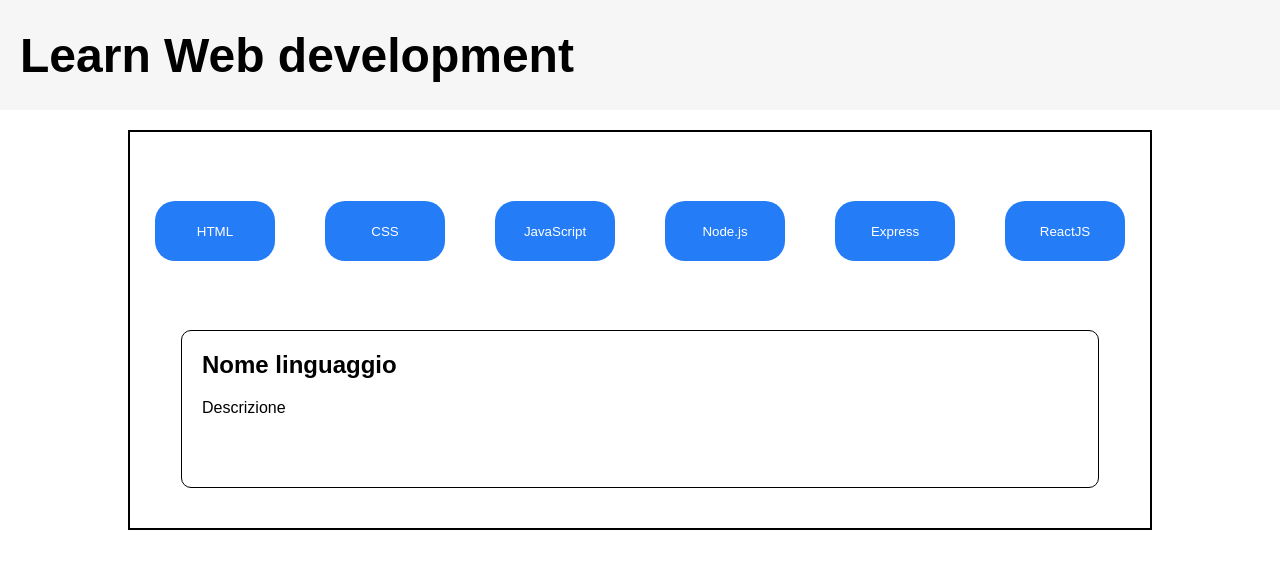
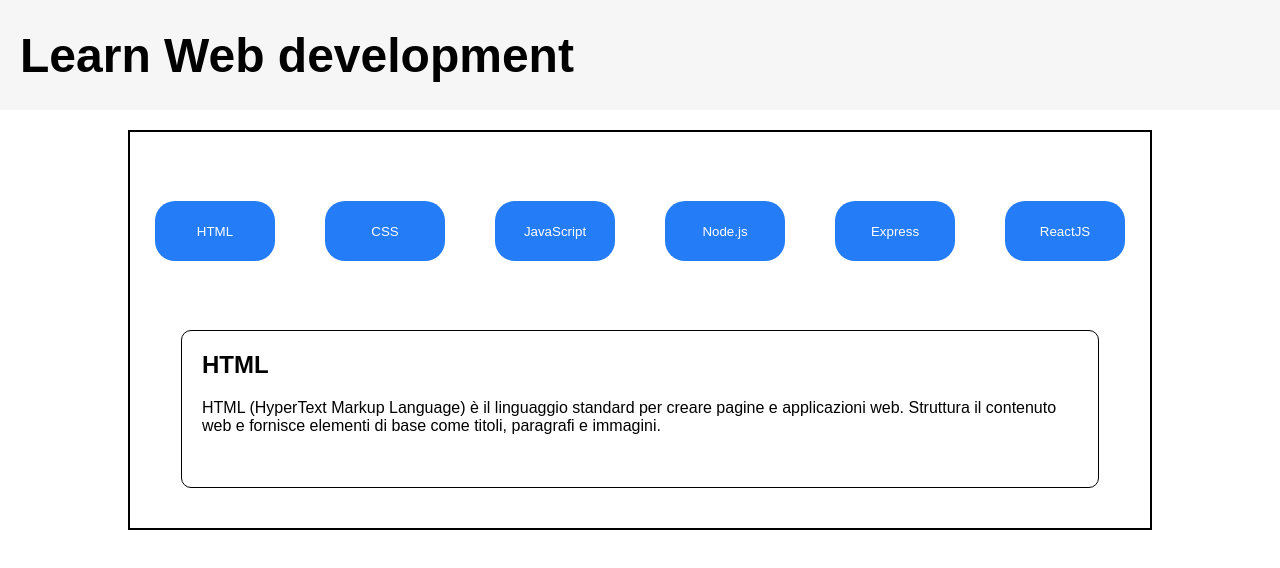
Before and after one commit to NotAlex575/react-use-state, a React (Vite) app: page / in a window 1280 px wide. Shown: the top 568 px of the page. Built offline with nearby package versions, Linux system fonts and the light colour scheme.

Commit message:
implementato useState, in modo tale che con il click del bottone, cambia la descrizione

```diff
--- a/src/components/Main.jsx
+++ b/src/components/Main.jsx
@@ -1,18 +1,20 @@
+import { useState } from "react"
 import languages from "../../scripts/languages"
 import Buttons from "./buttons"
 
 const Main = () => {
+    const[activeLanguage,  setActiveLanguage] = useState(languages[0])
     return(
         <main>
             <div className="container">
                 <div className="container-button">
                     {languages.map((language) => {
-                       return <Buttons key= {language.id} language={language}></Buttons>
+                       return <Buttons key= {language.id} language={language} onClick={() => setActiveLanguage(language)}></Buttons>
                     })}
                 </div>
                 <div className="container-description">
-                    <h2>Nome linguaggio</h2>
-                    <p>Descrizione</p>
+                    <h2>{activeLanguage.title}</h2>
+                    <p>{activeLanguage.description}</p>
                 </div>
             </div>
         </main>
--- a/src/components/buttons.jsx
+++ b/src/components/buttons.jsx
@@ -1,8 +1,10 @@
-const Buttons = ({language}) => {
+const Buttons = ({language, onClick}) => {
     const {title} = language;
     console.log(language)
     return(
-        <button className="button">{title}</button>
+        <button className="button" onClick={onClick}>
+            {title}
+        </button>
     )
 }
 
```
